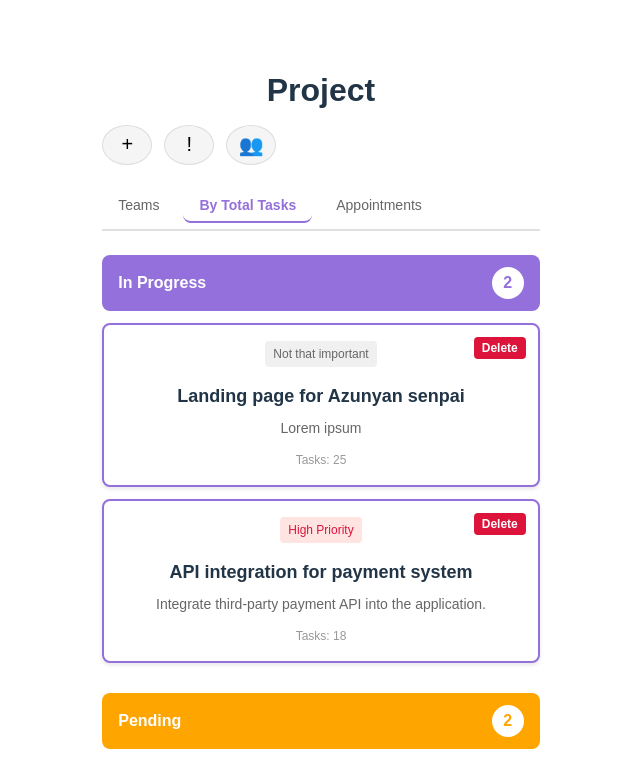
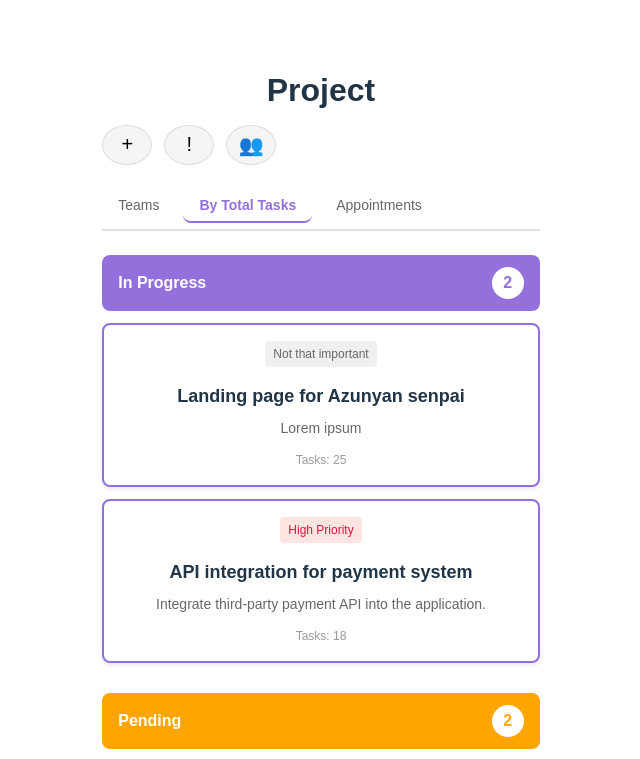
Before and after one commit to WoodenZombie/collabflow, a React app in the folder frontend/: page / in a window 1280 px wide. Shown: the top 759 px of the page, without its empty margins (319-959 px from the left). Built offline with nearby package versions, Linux system fonts and the light colour scheme; the HTML template or start-up script is replaced by a standard one.

Commit message:
fix: delete button logic

```diff
--- a/frontend/src/components/ProjectCard.jsx
+++ b/frontend/src/components/ProjectCard.jsx
@@ -8,10 +8,10 @@
  * - priorityLabel: string (priority label like "High Priority", "Important", etc.)
  * - status: 'pending' | 'inProgress' | 'completed'
  * - taskCount: number (number of tasks)
- * - onStatusChange: function (callback when card is clicked)
- * - onDelete: function (callback when delete button is clicked)
+ * - onStatusChange: function (callback when card is clicked for status change)
+ * - onSelect: function (optional callback when card is selected/viewed)
  */
-function ProjectCard({ title, description, priorityLabel, status, taskCount, onStatusChange, onDelete }) {
+function ProjectCard({ title, description, priorityLabel, status, taskCount, onStatusChange, onSelect }) {
     // Status color mapping
     const statusColors = {
       'pending': '#FFA500', // Orange/Yellow
@@ -28,8 +28,7 @@ function ProjectCard({ title, description, priorityLabel, status, taskCount, onS
       border: `2px solid ${statusColors[status]}`,
       cursor: 'pointer',
       transition: 'transform 0.2s, box-shadow 0.2s',
-      boxShadow: '0 2px 4px rgba(0,0,0,0.1)',
-      position: 'relative'
+      boxShadow: '0 2px 4px rgba(0,0,0,0.1)'
     };
 
     const priorityStyle = {
@@ -44,32 +43,14 @@ function ProjectCard({ title, description, priorityLabel, status, taskCount, onS
              priorityLabel === 'Important' ? '#9370DB' : '#666'
     };
 
-    const deleteButtonStyle = {
-      position: 'absolute',
-      top: '12px',
-      right: '12px',
-      padding: '4px 8px',
-      backgroundColor: '#DC143C',
-      color: '#FFFFFF',
-      border: 'none',
-      borderRadius: '4px',
-      fontSize: '12px',
-      cursor: 'pointer',
-      fontWeight: 'bold'
-    };
-
-    const handleCardClick = (e) => {
-      // Don't trigger status change if delete button is clicked
-      if (e.target.closest('button')) {
-        return;
+    const handleCardClick = () => {
+      // Call onSelect if provided (for selecting/viewing the project)
+      if (onSelect) {
+        onSelect();
       }
-      onStatusChange();
-    };
-
-    const handleDeleteClick = (e) => {
-      e.stopPropagation();
-      if (onDelete) {
-        onDelete();
+      // Call onStatusChange for status cycling
+      if (onStatusChange) {
+        onStatusChange();
       }
     };
 
@@ -86,18 +67,6 @@ function ProjectCard({ title, description, priorityLabel, status, taskCount, onS
           e.currentTarget.style.boxShadow = '0 2px 4px rgba(0,0,0,0.1)';
         }}
       >
-        {/* Delete Button */}
-        {onDelete && (
-          <button
-            style={deleteButtonStyle}
-            onClick={handleDeleteClick}
-            onMouseEnter={(e) => e.currentTarget.style.backgroundColor = '#B22222'}
-            onMouseLeave={(e) => e.currentTarget.style.backgroundColor = '#DC143C'}
-          >
-            Delete
-          </button>
-        )}
-
         {/* Priority Tag */}
         {priorityLabel && (
           <div>
```
